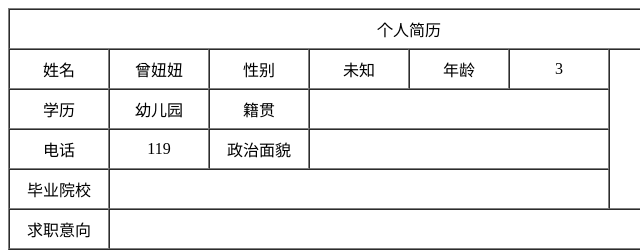
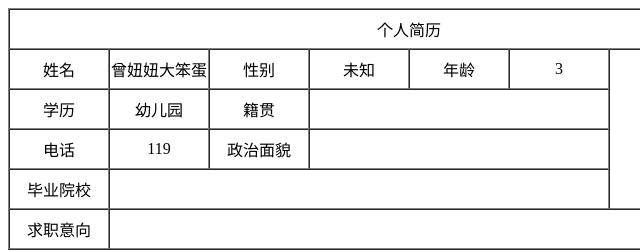
Before and after one commit to dixinxiaojia/GitHubTest, a plain HTML site: page test.html in a window 1280 px wide. Shown: the full height of the page, 0-640 px from the left. Drawn offline with Linux system fonts and the light colour scheme.

Commit message:
Update test.html

```diff
--- a/test.html
+++ b/test.html
@@ -16,7 +16,7 @@
 			</tr>
 			<tr align="center" height="40px">
 				<td>姓名</td>
-				<td>曾妞妞</td>
+				<td>曾妞妞大笨蛋</td>
 				<td>性别</td>
 				<td>未知</td>
 				<td>年龄</td>
```
